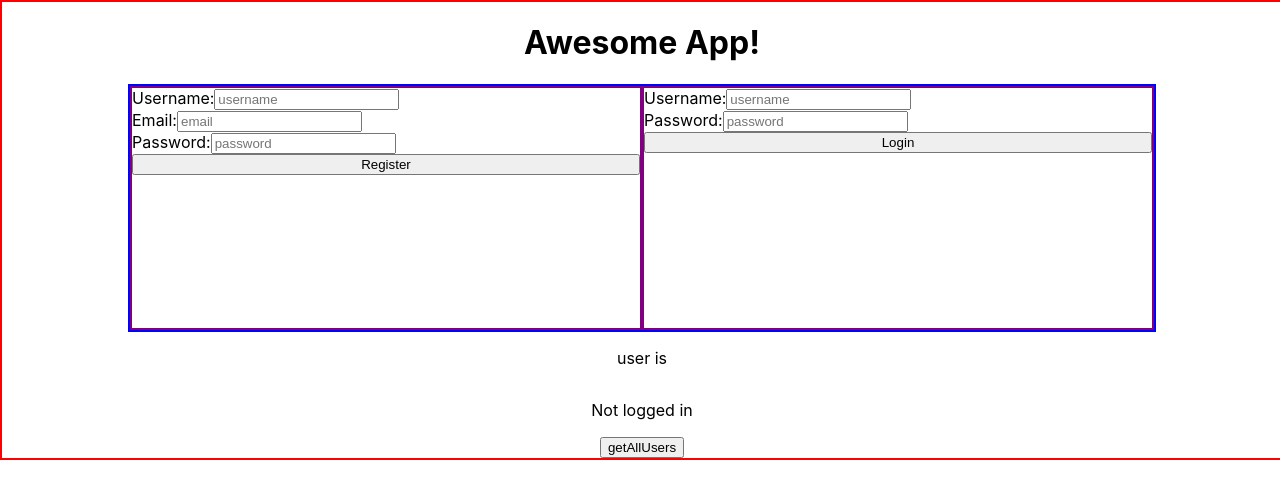
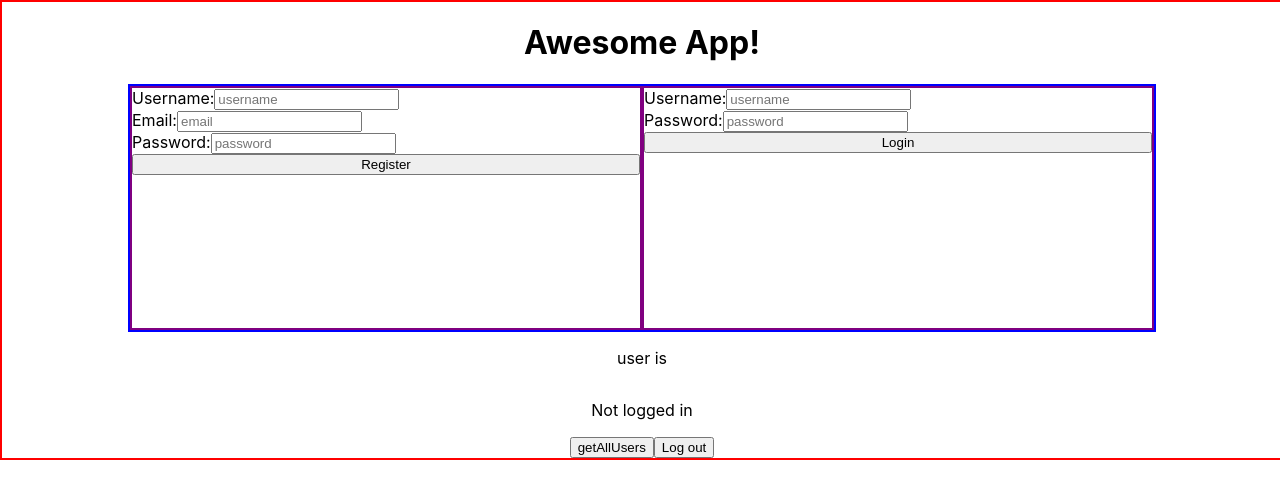
Before and after one commit to mz106/m45-react-week9, a React (Create React App) app: page / in a window 1280 px wide. Shown: the top 498 px of the page. Built offline with nearby package versions, Linux system fonts and the light colour scheme.

Commit message:
add logout

```diff
--- a/src/App.js
+++ b/src/App.js
@@ -36,6 +36,19 @@ function App() {
     await setUser(persistantUser.user);
   };
 
+  const logout = (e) => {
+    e.preventDefault();
+    setUser({
+      username: null,
+      email: null,
+      token: null,
+    });
+    setUsers(null);
+    console.log(document.cookie);
+    document.cookie =
+      "jwt_token=; expires=Thu, 01 Jan 1970 00:00:00 UTC; path=/;";
+  };
+
   const submitHandler = async (e) => {
     e.preventDefault();
     const cookieName = "jwt_token";
@@ -58,6 +71,7 @@ function App() {
       </>
       <form onSubmit={(e) => submitHandler(e)}>
         <button type="submit">getAllUsers</button>
+        <button onClick={(e) => logout(e)}>Log out</button>
       </form>
       <>{users ? users.map((user) => <p>{user.username}</p>) : null}</>
     </div>
```
